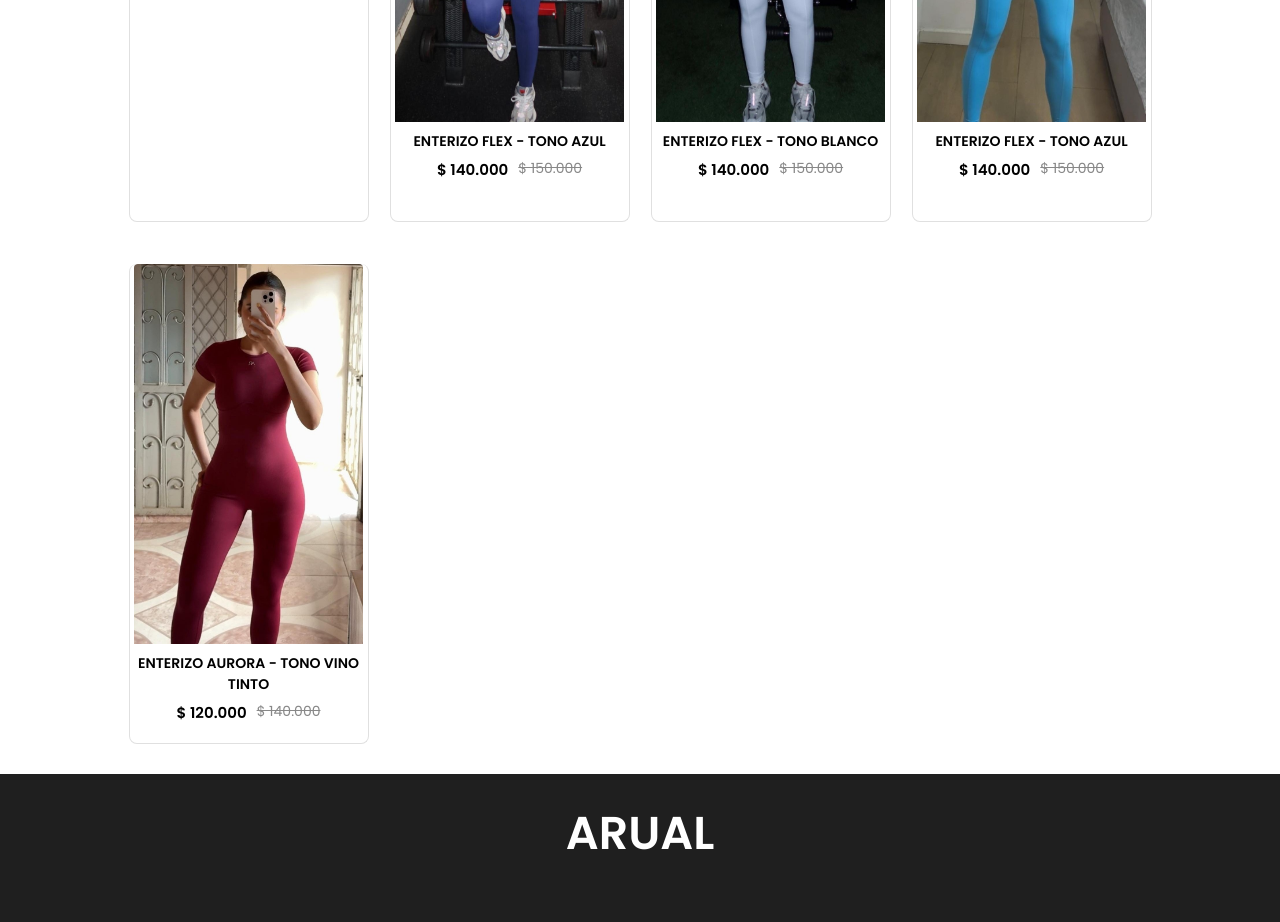
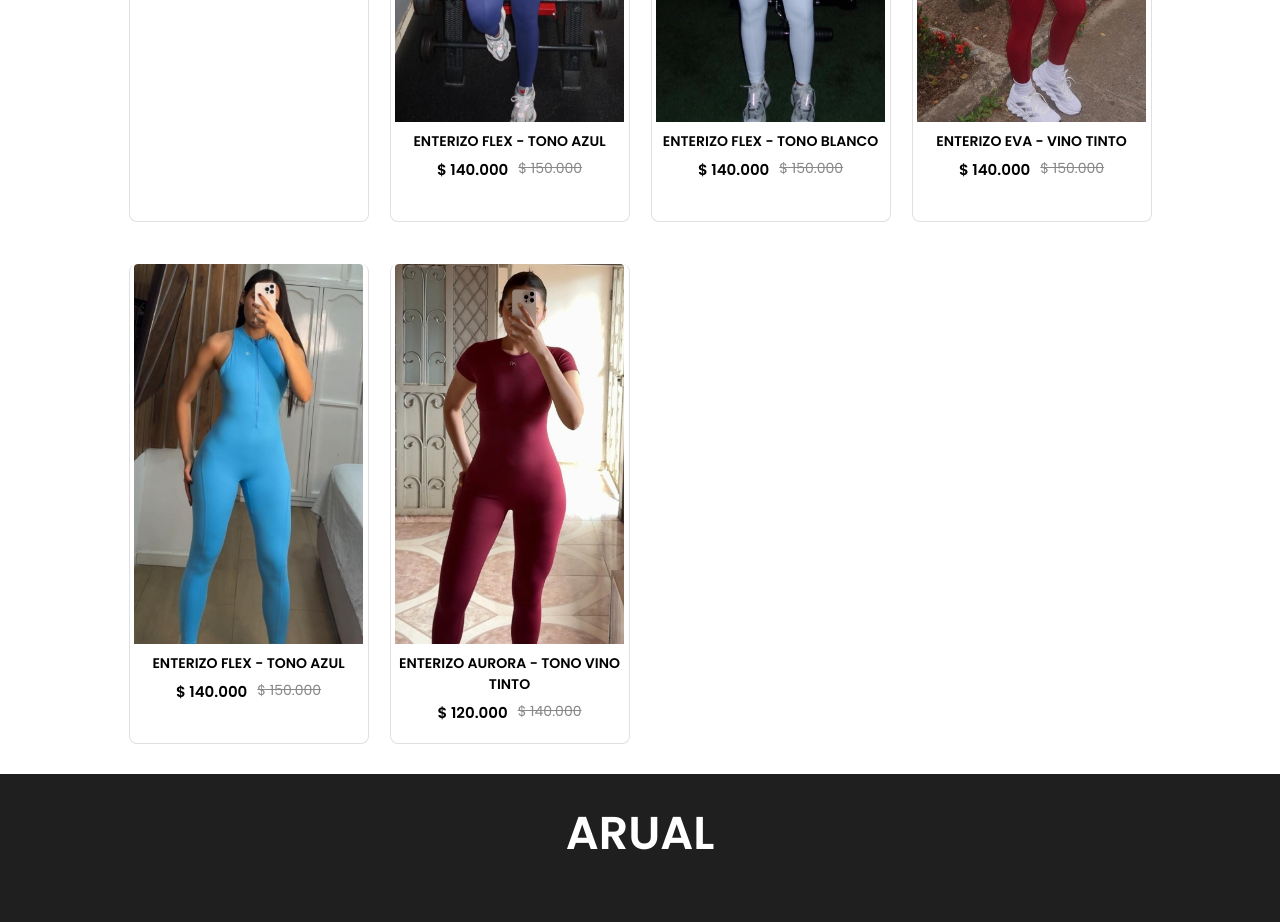
Before and after one commit to luis13xd/arual, a React (Create React App) app: page /enterizos in a window 1280 px wide. Shown: the part 2460-3382 px from the top of the page. Built offline with nearby package versions, Linux system fonts and the light colour scheme.

Commit message:
agrgue nuevo enterizo

```diff
--- a/src/Components/Assets/all_product.js
+++ b/src/Components/Assets/all_product.js
@@ -3,7 +3,7 @@ import enterizoalmabeige1 from "./enterizos/enterizoalmabeige1.jpeg";
 import enterizoalmabeige2 from "./enterizos/enterizoalmabeige2.jpeg";
 import enterizoalmabeige3 from "./enterizos/enterizoalmabeige3.jpeg";
 import enterizoalmabeige4 from "./enterizos/enterizoalmabeige4.jpeg";
-// 101
+// 102
 import enterizovinotinto1 from "./enterizos/enterizovinotinto1.jpeg";
 import enterizovinotinto2 from "./enterizos/enterizovinotinto2.jpeg";
 import enterizovinotinto3 from "./enterizos/enterizovinotinto3.jpeg";
@@ -28,6 +28,11 @@ import enterizoflexazul1 from "./enterizos/enterizoflexazul1.jpg";
 import enterizoflexazul2 from "./enterizos/enterizoflexazul2.jpg";
 import enterizoflexazul3 from "./enterizos/enterizoflexazul3.jpg";
 import enterizoflexazul4 from "./enterizos/enterizoflexazul4.jpg";
+// 107
+import enterizoevavinotinto1 from "./enterizos/enterizoevavinotinto1.jpeg";
+import enterizoevavinotinto2 from "./enterizos/enterizoevavinotinto2.jpeg";
+import enterizoevavinotinto3 from "./enterizos/enterizoevavinotinto3.jpeg";
+import enterizoevavinotinto4 from "./enterizos/enterizoevavinotinto4.jpeg";
 // 108
 import enterizoflexfucsianeon1 from "./enterizos/enterizoflexfucsianeon1.jpeg";
 import enterizoflexfucsianeon2 from "./enterizos/enterizoflexfucsianeon2.jpeg";
@@ -42,7 +47,7 @@ import enterizorebelblanco4 from "./enterizos/enterizorebelblanco4.jpeg";
 import enterizoorionnegro1 from "./enterizos/enterizoorionnegro1.jpeg";
 import enterizoorionnegro2 from "./enterizos/enterizoorionnegro2.jpeg";
 import enterizoorionnegro3 from "./enterizos/enterizoorionnegro3.jpeg";
- import enterizoorionnegro4 from "./enterizos/enterizoorionnegro4.jpeg";
+import enterizoorionnegro4 from "./enterizos/enterizoorionnegro4.jpeg";
 // 114
 import enterizoactiveblanco1 from "./enterizos/enterizoactiveblanco1.jpeg";
 import enterizoactiveblanco2 from "./enterizos/enterizoactiveblanco2.jpeg";
@@ -568,6 +573,25 @@ let all_product = [
     },
   },
   {
+    id: 107,
+    name: "ENTERIZO EVA - VINO TINTO",
+    category: "enterizos",
+    description: "Tela suave con acabados de la mejor calidad",
+    image: enterizoevavinotinto1,
+    image2: enterizoevavinotinto2,
+    image3: enterizoevavinotinto3,
+    image4: enterizoevavinotinto4,
+    new_price: 140000,
+    old_price: 150000,
+    sizes: {
+      XS: false,
+      S: true,
+      M: true,
+      L: false,
+      XL: false,
+    },
+  },
+  {
     id: 129,
     name: "ENTERIZO FLEX - TONO AZUL",
     category: "enterizos",
@@ -962,7 +986,6 @@ let all_product = [
       XL: false,
     },
   },
-
 ];
 
 export default all_product;
```
Also changed, not shown: src/Components/Assets/enterizos/enterizoevavinotinto1.jpeg, 1 other file (tests, documents, lock files or other folders).
